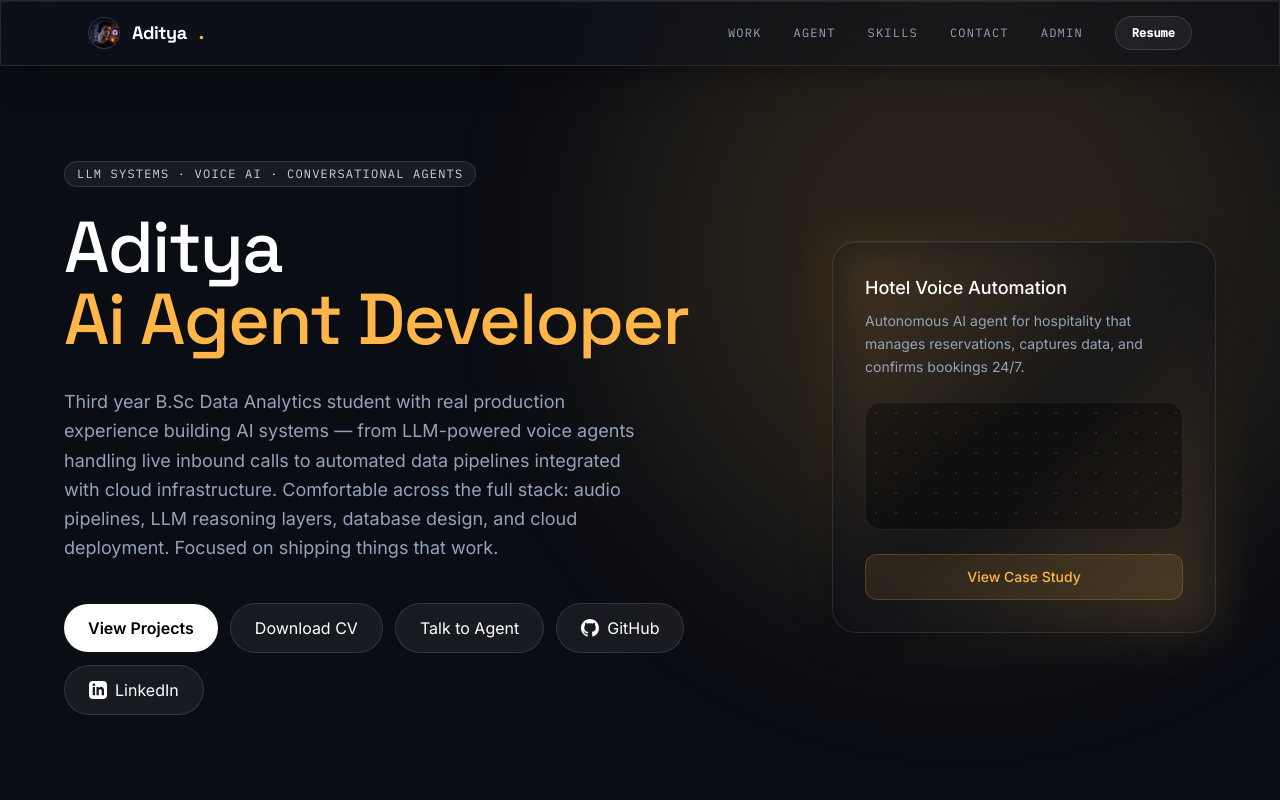
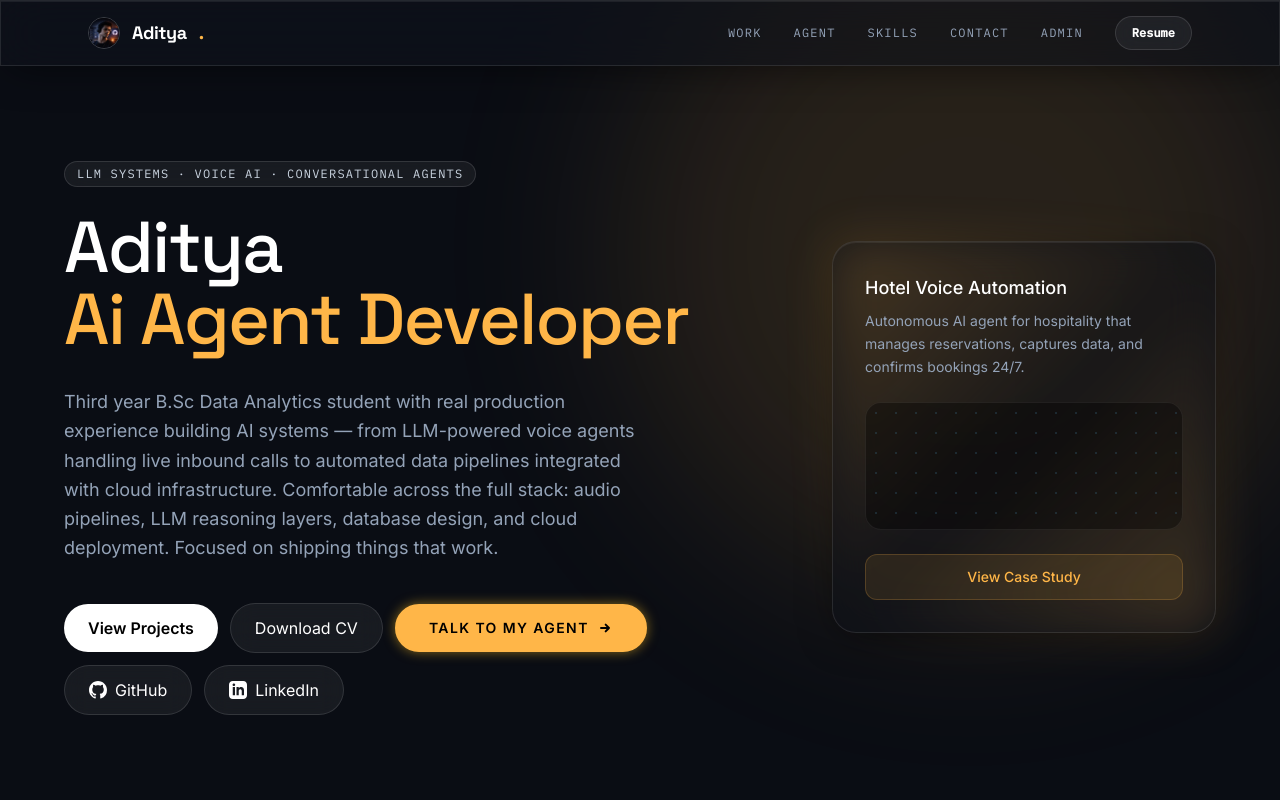
Before and after one commit to MAdityaRao/resume_web, a Next.js app: page / in a window 1280 px wide. Shown: the top 800 px of the page. Built offline with nearby package versions, Linux system fonts and the light colour scheme.

Commit message:
ai agent button edited

```diff
--- a/app/globals.css
+++ b/app/globals.css
@@ -8,7 +8,7 @@
 }
 
 html {
-  scroll-behavior: smooth;
+  /* scroll-behavior: smooth; */
   scroll-padding-top: 4rem; /* h-16 = 4rem */
 }
 
@@ -158,11 +158,15 @@ body {
   .contact-grid { grid-template-columns: 1fr !important; }
 }
 
-/* Tighter, denser mobile spacing site-wide */
-@media (max-width: 640px) {
-  section { padding-top: 56px !important; padding-bottom: 56px !important; padding-left: 20px !important; padding-right: 20px !important; }
-  h2.font-display { margin-bottom: 32px !important; font-size: 2rem !important; }
-  .glass, .glass-strong { border-radius: 20px !important; }
+/* Disable expensive filters during scroll for performance */
+body.scrolling-active .ambient-blob {
+  animation-play-state: paused;
+}
+
+body.scrolling-active .glass-strong,
+body.scrolling-active .glass {
+  backdrop-filter: none;
+  -webkit-backdrop-filter: none;
 }
 
 @media (max-width: 480px) {
--- a/app/layout.tsx
+++ b/app/layout.tsx
@@ -2,6 +2,7 @@ import type { Metadata } from "next";
 import { Space_Grotesk, Inter, IBM_Plex_Mono } from "next/font/google";
 import "./globals.css";
 import AmbientBackground from "@/components/Ambientbackground";
+import ScrollPerformanceHandler from "@/components/ScrollPerformanceHandler";
 
 const display = Space_Grotesk({
   subsets: ["latin"],
@@ -36,6 +37,7 @@ export default function RootLayout({
     <html lang="en" className={`${display.variable} ${body.variable} ${mono.variable}`}>
       <body>
         <AmbientBackground />
+        <ScrollPerformanceHandler />
         {children}
       </body>
     </html>
--- a/components/Hero.tsx
+++ b/components/Hero.tsx
@@ -56,12 +56,22 @@ export default function Hero() {
               Download CV
             </motion.a>
             <motion.a
-              whileHover={{ scale: 1.04, y: -2 }}
-              whileTap={{ scale: 0.97 }}
+              whileHover={{ scale: 1.05 }}
+              whileTap={{ scale: 0.95 }}
+              animate={{
+                boxShadow: ["0 0 0px rgba(251,191,36,0.4)", "0 0 20px rgba(251,191,36,0.6)", "0 0 0px rgba(251,191,36,0.4)"]
+              }}
+              transition={{
+                boxShadow: { repeat: Infinity, duration: 2, ease: "easeInOut" },
+                scale: { duration: 0.2 }
+              }}
               href="#agent"
-              className="px-6 py-3 rounded-full glass-pill text-white text-sm md:text-base"
+              className="relative px-8 py-3 rounded-full bg-amber text-black font-black uppercase tracking-widest text-sm border-2 border-amber"
             >
-              Talk to Agent
+              <span className="flex items-center gap-2">
+                Talk to My Agent
+                <svg className="w-4 h-4" fill="none" stroke="currentColor" viewBox="0 0 24 24"><path strokeLinecap="round" strokeLinejoin="round" strokeWidth="3" d="M13 7l5 5m0 0l-5 5m5-5H6"/></svg>
+              </span>
             </motion.a>
             <motion.a
               whileHover={{ scale: 1.04, y: -2 }}
--- /dev/null
+++ b/components/ScrollPerformanceHandler.tsx
@@ -0,0 +1,23 @@
+"use client";
+
+import { useEffect } from "react";
+
+export default function ScrollPerformanceHandler() {
+  useEffect(() => {
+    let scrollTimeout: NodeJS.Timeout;
+
+    const handleScroll = () => {
+      document.body.classList.add("scrolling-active");
+
+      clearTimeout(scrollTimeout);
+      scrollTimeout = setTimeout(() => {
+        document.body.classList.remove("scrolling-active");
+      }, 150);
+    };
+
+    window.addEventListener("scroll", handleScroll, { passive: true });
+    return () => window.removeEventListener("scroll", handleScroll);
+  }, []);
+
+  return null;
+}
```
